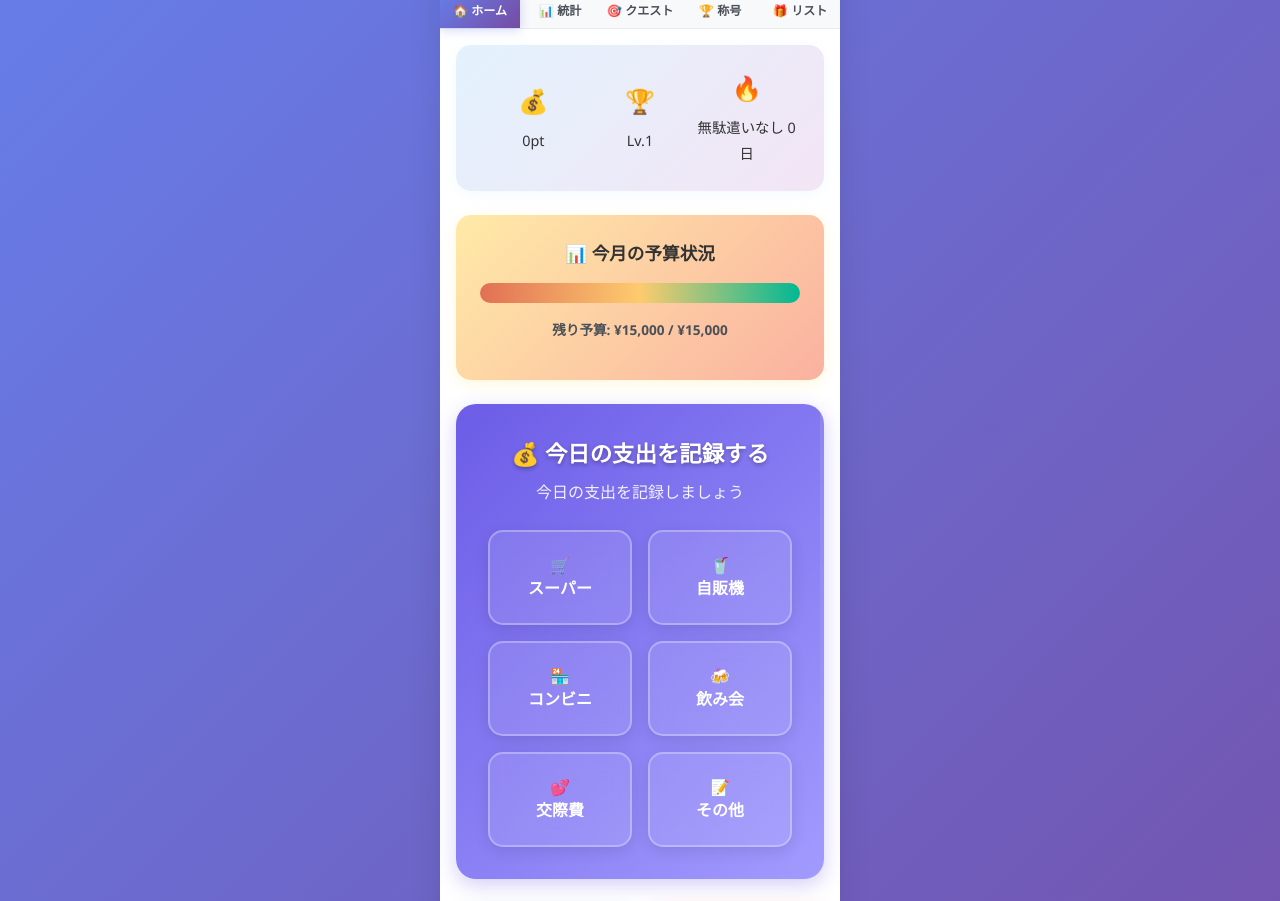
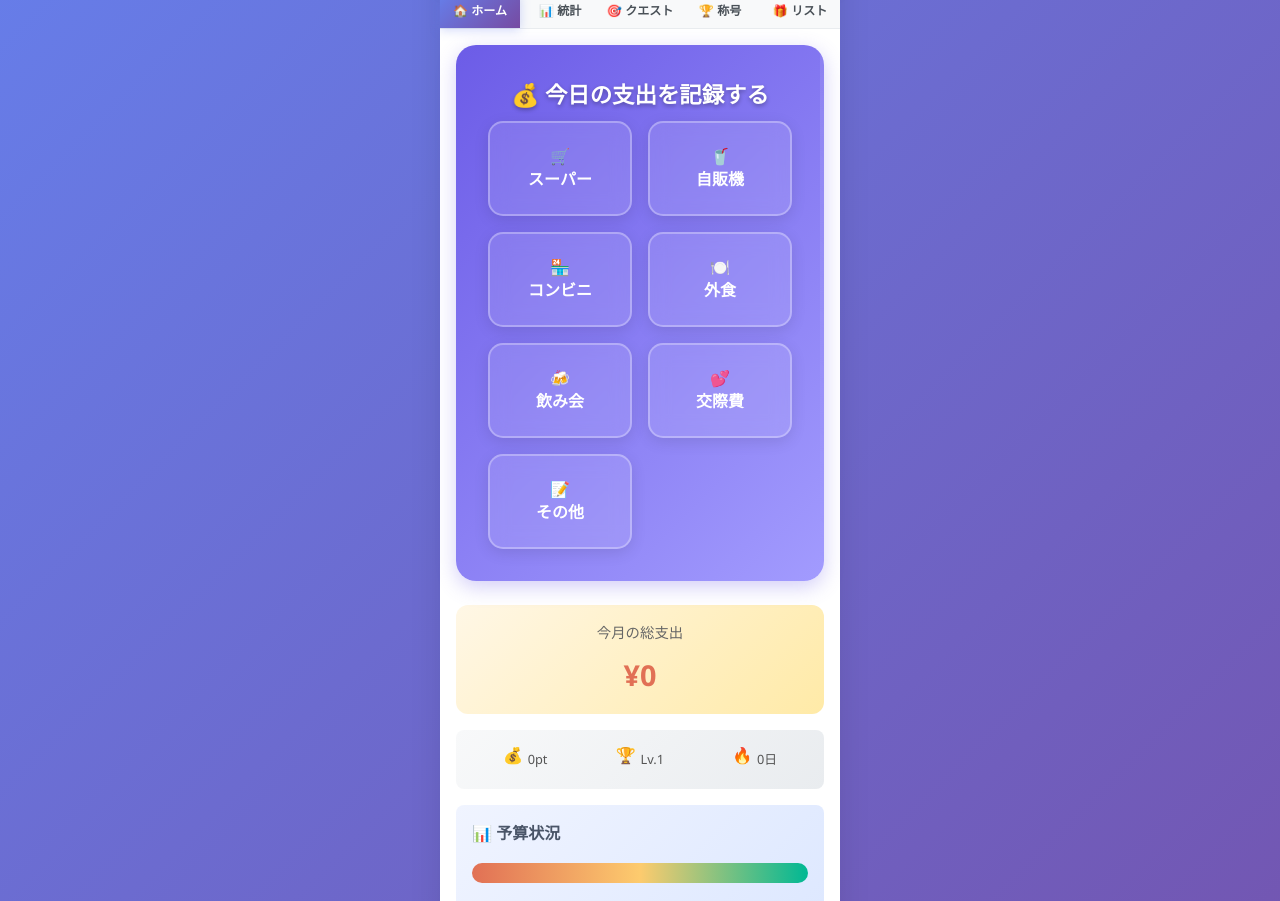
Before and after one commit to fujihira13/MealQuest, a React (Vite) app: page / in a window 1280 px wide. Shown: the part 80-981 px from the top of the page. Built offline with nearby package versions, Linux system fonts and the light colour scheme.

Commit message:
UI変更

```diff
--- a/src/components/Modals/InputModal.tsx
+++ b/src/components/Modals/InputModal.tsx
@@ -23,12 +23,14 @@ export const InputModal: React.FC = () => {
   } = useUIStore();
 
   const [displayAmount, setDisplayAmount] = useState('');
+  const [selectedDate, setSelectedDate] = useState('');
 
   useEffect(() => {
     if (editingRecord && isInputModalOpen) {
       setAmount(editingRecord.amount.toString());
       setSelectedMeal(editingRecord.meal);
       setDisplayAmount(editingRecord.amount.toLocaleString());
+      setSelectedDate(editingRecord.date);
     } else if (isInputModalOpen) {
       setAmount('');
       // スーパーの場合は時間帯選択を無効化
@@ -38,6 +40,7 @@ export const InputModal: React.FC = () => {
         setSelectedMeal('lunch');
       }
       setDisplayAmount('');
+      setSelectedDate(new Date().toISOString().split('T')[0]); // 今日をデフォルト
     }
   }, [editingRecord, isInputModalOpen, setAmount, setSelectedMeal, currentInputCategory]);
 
@@ -84,7 +87,7 @@ export const InputModal: React.FC = () => {
     } else {
       // スーパーの場合はmealを'lunch'でデフォルト設定
       const finalMeal = currentInputCategory === 'スーパー' ? 'lunch' : selectedMeal!;
-      addExpenseRecord(currentInputCategory, amount, finalMeal);
+      addExpenseRecord(currentInputCategory, amount, finalMeal, selectedDate);
       showNotification('success', `${currentInputCategory}の支出を記録しました: ¥${amount.toLocaleString()}`);
     }
 
@@ -144,6 +147,17 @@ export const InputModal: React.FC = () => {
             <button className="key-btn delete-btn" onClick={handleDelete}>⌫</button>
           </div>
 
+          {/* 日付選択 */}
+          <div className="date-selection">
+            <h4>記録日</h4>
+            <input
+              type="date"
+              value={selectedDate}
+              onChange={(e) => setSelectedDate(e.target.value)}
+              className="date-input"
+            />
+          </div>
+
           {/* 時間帯選択 - スーパー以外で表示 */}
           {currentInputCategory !== 'スーパー' && (
             <div className="meal-selection">
--- a/src/components/Tabs/HomeTab.tsx
+++ b/src/components/Tabs/HomeTab.tsx
@@ -6,6 +6,7 @@ export const HomeTab: React.FC = () => {
   const {
     userData,
     goals,
+    expenses,
     cookingRecords,
     toggleCookingRecord,
     addSavingsRecord,
@@ -111,6 +112,13 @@ export const HomeTab: React.FC = () => {
   const remaining = Math.max(0, goals.allowanceGoal - userData.allowanceUsed);
   const gaugePercent = Math.max(0, (remaining / goals.allowanceGoal) * 100);
 
+  // 今月の総支出を計算
+  const currentMonth = new Date().toISOString().slice(0, 7);
+  const monthlyExpenses = expenses.filter(expense =>
+    expense.date.startsWith(currentMonth)
+  );
+  const totalMonthlyExpense = monthlyExpenses.reduce((sum, expense) => sum + expense.amount, 0);
+
   // 今日の自炊記録をチェック
   const today = new Date().toISOString().split("T")[0];
   const todayCooking = cookingRecords.filter((r) => r.date === today);
@@ -120,47 +128,9 @@ export const HomeTab: React.FC = () => {
 
   return (
     <section className="tab-content active">
-      {/* 簡潔なステータス表示 - 最上部に移動 */}
-      <div className="status-summary">
-        <div className="status-item">
-          <span className="status-icon">💰</span>
-          <span className="status-text">
-            {userData.points.toLocaleString()}pt
-          </span>
-        </div>
-        <div className="status-item">
-          <span className="status-icon">🏆</span>
-          <span className="status-text">Lv.{userData.level}</span>
-        </div>
-        <div className="status-item">
-          <span className="status-icon">🔥</span>
-          <span className="status-text">
-            無駄遣いなし {streaks.noWasteStreak}日
-          </span>
-        </div>
-      </div>
-
-      {/* 今月の消費許容ゲージ - 重要な進捗情報 */}
-      <div className="gauge-section">
-        <h3>📊 今月の予算状況</h3>
-        <div className="gauge-container">
-          <div className="gauge-bar">
-            <div
-              className="gauge-fill"
-              style={{ width: `${gaugePercent}%` }}
-            ></div>
-          </div>
-          <div className="gauge-text">
-            残り予算: ¥{remaining.toLocaleString()} / ¥
-            {goals.allowanceGoal.toLocaleString()}
-          </div>
-        </div>
-      </div>
-
-      {/* 支出記録セクション - 主要機能 */}
+      {/* 支出記録セクション - 最上部に移動 */}
       <div className="expense-priority-section">
         <h3>💰 今日の支出を記録する</h3>
-        <p className="expense-instruction">今日の支出を記録しましょう</p>
         <div className="category-grid">
           <button
             className="category-btn category-supermarket"
@@ -187,6 +157,14 @@ export const HomeTab: React.FC = () => {
             コンビニ
           </button>
           <button
+            className="category-btn category-restaurant"
+            onClick={() => openInputModal("外食")}
+          >
+            🍽️
+            <br />
+            外食
+          </button>
+          <button
             className="category-btn category-drinking"
             onClick={() => openInputModal("飲み会")}
           >
@@ -210,6 +188,46 @@ export const HomeTab: React.FC = () => {
             <br />
             その他
           </button>
+        </div>
+      </div>
+
+      {/* 今月の支出状況 - 重要な情報を目立つ位置に */}
+      <div className="expense-summary">
+        <div className="total-expense">
+          <span className="expense-label">今月の総支出</span>
+          <span className="expense-amount">¥{totalMonthlyExpense.toLocaleString()}</span>
+        </div>
+      </div>
+
+      {/* コンパクトなステータス表示 */}
+      <div className="status-compact">
+        <div className="status-item-small">
+          <span className="status-icon">💰</span>
+          <span className="status-text">{userData.points.toLocaleString()}pt</span>
+        </div>
+        <div className="status-item-small">
+          <span className="status-icon">🏆</span>
+          <span className="status-text">Lv.{userData.level}</span>
+        </div>
+        <div className="status-item-small">
+          <span className="status-icon">🔥</span>
+          <span className="status-text">{streaks.noWasteStreak}日</span>
+        </div>
+      </div>
+
+      {/* 今月の消費許容ゲージ - コンパクト化 */}
+      <div className="gauge-section-compact">
+        <h4>📊 予算状況</h4>
+        <div className="gauge-container">
+          <div className="gauge-bar">
+            <div
+              className="gauge-fill"
+              style={{ width: `${gaugePercent}%` }}
+            ></div>
+          </div>
+          <div className="gauge-text">
+            残り: ¥{remaining.toLocaleString()}
+          </div>
         </div>
       </div>
 
@@ -294,19 +312,19 @@ export const HomeTab: React.FC = () => {
         <div className="savings-buttons">
           <button
             className="savings-quick-btn"
-            onClick={() => handleSavingsRecord(500)}
+            onClick={() => handleSavingsRecord(800)}
           >
-            🏪 コンビニ買い食い
+            🥗 外食を自炊に
             <br />
-            ¥500節約
+            ¥800節約
           </button>
           <button
             className="savings-quick-btn"
-            onClick={() => handleSavingsRecord(120)}
+            onClick={() => handleSavingsRecord(300)}
           >
-            🥤 自販機飲み物
+            🍵 カフェでお茶我慢
             <br />
-            ¥120節約
+            ¥300節約
           </button>
           <button className="savings-custom-btn" onClick={handleCustomSavings}>
             📝 その他
--- a/src/index.css
+++ b/src/index.css
@@ -1776,9 +1776,10 @@ body {
   }
 
   .tab-btn {
-    font-size: 0.65rem;
-    padding: 0.5rem 0.1rem;
-    line-height: 1.1;
+    font-size: 0.8rem;
+    padding: 0.7rem 0.2rem;
+    line-height: 1.2;
+    min-height: 60px;
   }
 
   .gauge-section,
@@ -2973,3 +2974,101 @@ body {
     font-size: 1rem;
   }
 }
+
+/* 今月の支出状況表示 */
+.expense-summary {
+  background: linear-gradient(135deg, #fff7e6, #ffeaa7);
+  border-radius: 12px;
+  padding: 1rem;
+  margin-bottom: 1rem;
+  text-align: center;
+}
+
+.total-expense {
+  display: flex;
+  flex-direction: column;
+  gap: 0.5rem;
+}
+
+.expense-label {
+  font-size: 0.9rem;
+  color: #666;
+  font-weight: 500;
+}
+
+.expense-amount {
+  font-size: 1.8rem;
+  font-weight: bold;
+  color: #e17055;
+}
+
+/* コンパクトなステータス表示 */
+.status-compact {
+  display: flex;
+  justify-content: space-around;
+  background: linear-gradient(135deg, #f8f9fa, #e9ecef);
+  border-radius: 8px;
+  padding: 0.8rem;
+  margin-bottom: 1rem;
+}
+
+.status-item-small {
+  display: flex;
+  align-items: center;
+  gap: 0.3rem;
+}
+
+.status-item-small .status-icon {
+  font-size: 1rem;
+}
+
+.status-item-small .status-text {
+  font-size: 0.8rem;
+  color: #555;
+  font-weight: 500;
+}
+
+/* コンパクトなゲージセクション */
+.gauge-section-compact {
+  background: linear-gradient(135deg, #f0f4ff, #dce7ff);
+  border-radius: 8px;
+  padding: 1rem;
+  margin-bottom: 1rem;
+}
+
+.gauge-section-compact h4 {
+  font-size: 1rem;
+  margin-bottom: 0.5rem;
+  color: #4a5568;
+}
+
+/* 日付選択 */
+.date-selection {
+  margin-bottom: 1.5rem;
+}
+
+.date-selection h4 {
+  margin-bottom: 0.5rem;
+  font-size: 1rem;
+  color: #333;
+}
+
+.date-input {
+  width: 100%;
+  padding: 0.8rem;
+  border: 2px solid #e2e8f0;
+  border-radius: 8px;
+  font-size: 1rem;
+  background: #fff;
+}
+
+.date-input:focus {
+  outline: none;
+  border-color: #667eea;
+  box-shadow: 0 0 0 3px rgba(102, 126, 234, 0.1);
+}
+
+/* 外食カテゴリのスタイル */
+.category-restaurant {
+  background: linear-gradient(135deg, #ff9a9e, #fecfef);
+}
--- a/src/store/useAppStore.ts
+++ b/src/store/useAppStore.ts
@@ -377,21 +377,19 @@ const badgeDefinitions: Badge[] = [
 ];
 
 const savingsEquivalents: SavingsEquivalent[] = [
-  { amount: 120, item: "ペットボトル飲料1本", icon: "🥤" },
-  { amount: 200, item: "おにぎり1個", icon: "🍙" },
-  { amount: 300, item: "コンビニサンドイッチ", icon: "🥪" },
-  { amount: 500, item: "コンビニ弁当", icon: "🍱" },
-  { amount: 800, item: "ファストフード1食", icon: "🍔" },
-  { amount: 1000, item: "好きな文庫本1冊", icon: "📚" },
-  { amount: 1500, item: "スタバのコーヒー2杯", icon: "☕" },
-  { amount: 2000, item: "ランチ外食1回", icon: "🍽️" },
-  { amount: 3000, item: "映画鑑賞チケット", icon: "🎬" },
-  { amount: 5000, item: "洋服1着", icon: "👕" },
-  { amount: 8000, item: "高級ランチコース", icon: "🍽️" },
-  { amount: 10000, item: "欲しかった雑貨", icon: "🛍️" },
-  { amount: 15000, item: "美容院でのトリートメント", icon: "💇" },
-  { amount: 20000, item: "友達との旅行(日帰り)", icon: "🚌" },
-  { amount: 30000, item: "新しいスニーカー", icon: "👟" },
+  { amount: 300, item: "オーガニック野菜", icon: "🥬" },
+  { amount: 500, item: "プロテイン1回分", icon: "🥛" },
+  { amount: 800, item: "ヘルシーサラダランチ", icon: "🥗" },
+  { amount: 1000, item: "栄養補助食品", icon: "💊" },
+  { amount: 1500, item: "スムージーボウル", icon: "🍓" },
+  { amount: 2000, item: "ヨガクラス1回", icon: "🧘" },
+  { amount: 3000, item: "フィットネス1日券", icon: "🏃" },
+  { amount: 5000, item: "健康的な食材セット", icon: "🥕" },
+  { amount: 8000, item: "マッサージ1回", icon: "💆" },
+  { amount: 10000, item: "良質なオリーブオイル", icon: "🫒" },
+  { amount: 15000, item: "栄養カウンセリング", icon: "👩‍⚕️" },
+  { amount: 20000, item: "ヘルシー食材の月額定期便", icon: "📦" },
+  { amount: 30000, item: "高品質な調理器具", icon: "🍳" },
   { amount: 50000, item: "憧れのブランドバッグ", icon: "👜" },
   { amount: 100000, item: "1泊2日の温泉旅行", icon: "♨️" },
 ];
@@ -403,7 +401,8 @@ interface AppStore extends AppState {
   addExpenseRecord: (
     category: ExpenseCategory,
     amount: number,
-    meal: MealTime
+    meal: MealTime,
+    date?: string
   ) => void;
   updateExpenseRecord: (
     id: number,
@@ -506,10 +505,10 @@ export const useAppStore = create<AppStore>()(
       savingsEquivalents,
 
       // アクション
-      addExpenseRecord: (category, amount, meal) => {
+      addExpenseRecord: (category, amount, meal, date) => {
         const record: ExpenseRecord = {
           id: Date.now(),
-          date: new Date().toISOString().split("T")[0],
+          date: date || new Date().toISOString().split("T")[0],
           category,
           amount,
           meal,
--- a/src/types/index.ts
+++ b/src/types/index.ts
@@ -12,7 +12,7 @@ export interface UserData {
 }
 
 // カテゴリ型定義
-export type ExpenseCategory = 'スーパー' | '自販機' | 'コンビニ' | '飲み会' | 'デート' | 'その他';
+export type ExpenseCategory = 'スーパー' | '自販機' | 'コンビニ' | '外食' | '飲み会' | 'デート' | 'その他';
 
 // 食事時間帯型定義
 export type MealTime = 'morning' | 'lunch' | 'dinner' | 'snack';
```
Also changed, not shown: manifest.json.
